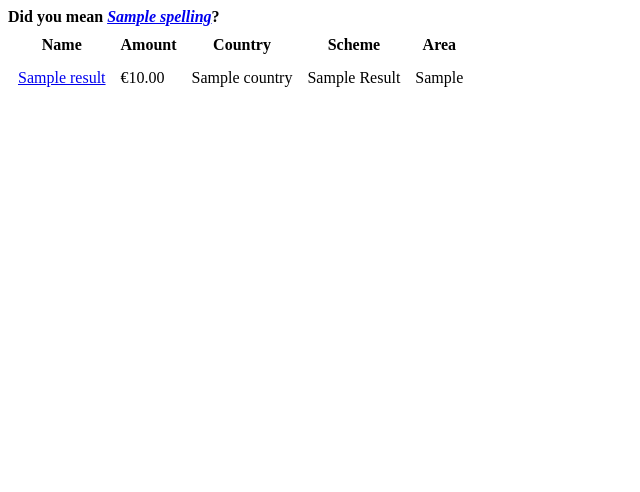
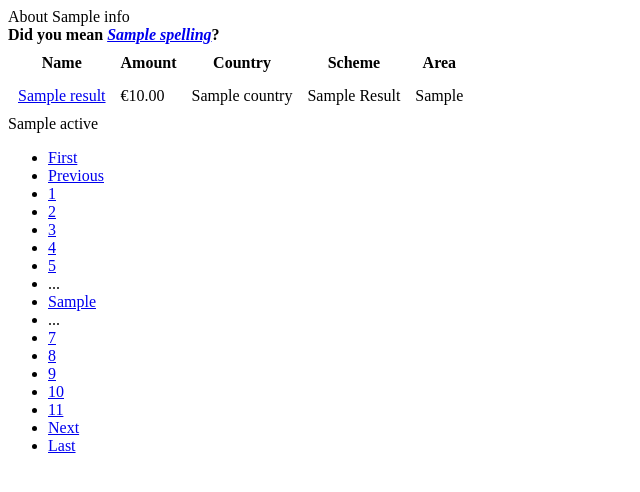
Before and after one commit to eutransparency/Farm-Subsidy, a Django app: template web/data/templates/results.html in a window 1280 px wide. Shown: the top 492 px of the page, without its empty margins (0-640 px from the left). Run offline with Django 3.2, Linux system fonts and the light colour scheme; the template is opened without the code that fills it: most values are stand-ins (such as "Sample title", 1, 10 or a date in 2020); parts of the project's set-up code (start-up, migrations or seed data) failed here and were passed over.

Commit message:
* Added pager for results page :)

```diff
--- /dev/null
+++ b/web/data/templates/blocks/pager.html
@@ -0,0 +1,35 @@
+{{ active }}
+<ul class="pager">
+
+  {% if first_page %}
+      <li><a href="{{ first_page.url }}">First</a></li>
+  {% endif %}
+
+  {% if previous_page %}
+      <li><a href="{{ previous_page.url }}">Previous</a></li>
+  {% endif %}
+
+  {% for page in pages_left %}
+      <li><a href="{{ page.0.url }}" {% if page.0.active %}class="active"{% endif %}>{{ page.1 }}</a></li>
+    {% endfor %}
+
+  {% if pages_centre %}
+    <li>...</li>
+    {% for page in pages_centre %}
+        <li><a href="{{ page.0.url }}" {% if page.0.active %}class="active"{% endif %}>{{ page.1 }}</a></li>
+      {% endfor %}
+  {% endif %}
+  <li>...</li>
+  {% for page in pages_right %}
+      <li><a href="{{ page.0.url }}" {% if page.0.active %}class="active"{% endif %}>{{ page.1 }}</a></li>
+    {% endfor %}
+
+  {% if next_page %}
+      <li><a href="{{ next_page.url }}">Next</a></li>
+  {% endif %}
+
+  {% if last_page %}
+      <li><a href="{{ last_page.url }}">Last</a></li>
+  {% endif %}
+
+</ul>
--- a/web/data/templates/results.html
+++ b/web/data/templates/results.html
@@ -3,6 +3,8 @@
 {% load currency %}
 
 {% block content %}
+
+<div id="results_info">About {{ results.info }}</div>
 
 {% if results.spelling %}
  <b>Did you mean <i><a href="{% url data.views.search %}/?q={{results.spelling}}">{{results.spelling}}</a></i>?</b>
@@ -32,6 +34,11 @@
   </tr>
 {% endfor %}
 </table>
+
+{% load pager %}
+{% pager results %}
+
+
 {% else %}
 {{ results }}
 Sorry, no results found.
--- a/web/data/templates/search.html
+++ b/web/data/templates/search.html
@@ -2,7 +2,7 @@
 
 {% block content %}
 <form action="{% url data.views.search %}" method="get" accept-charset="utf-8">
-
+{{ e }}
 <table>
 {{form.as_table}}
 <tr>
--- /dev/null
+++ b/web/data/templatetags/pager.py
@@ -0,0 +1,71 @@
+from django.template import Library, Node
+import urllib
+import math
+
+register = Library()
+
+def format_url(results,page=0):
+  get = dict(results['GET'])
+  if page > 0:
+    get['page'] = page
+  elif 'page' in get:
+    del get['page']
+  url = urllib.urlencode(get, True)
+
+  active = False
+  if results['pager']['page'] == page:
+    active = True
+
+  return {'url' : "?%s" % url, 'active' : active}
+
+def pager(results):
+
+  total_pages = int(math.ceil(results['pager']['results'] / results['pager']['len']))
+  current_page = results['pager']['page']
+
+  if current_page != total_pages:
+    next_page = format_url(results,current_page+1)
+
+  if current_page != 0:
+    previous_page = format_url(results,current_page-1)
+
+  i=0
+  pages_left = []
+  while i<5 and i<total_pages:
+    pages_left.append((format_url(results,i),i+1))
+    i += 1
+
+  i=total_pages
+  pages_right = []
+  while i>5 and i>len(pages_left) and i>total_pages-5:
+    pages_right.append((format_url(results,i),i+1))
+    i -= 1
+  pages_right.reverse()
+
+  if current_page >= 3:
+    if current_page <= 5:
+      i = 5
+      pages_to = current_page+8
+    elif current_page-3 <= 5:
+      i=5
+      pages_to=11
+    elif current_page+4 >= total_pages-4:
+      i=current_page-10
+      pages_to=total_pages-4
+    else:
+      i=current_page-2
+      pages_to = current_page+5
+    pages_centre = []
+    while i<pages_to:
+      pages_centre.append((format_url(results,i),i+1))
+      i += 1
+
+    if total_pages > 1:
+      last_page = format_url(results,total_pages)
+      first_page = format_url(results,0)
+
+
+
+  return locals()
+
+register.inclusion_tag('blocks/pager.html')(pager)
--- a/web/feeds/templatetags/inthenews.py
+++ b/web/feeds/templatetags/inthenews.py
@@ -8,7 +8,7 @@ from tagging.models import TaggedItem
 
 register = Library()
 
-def latestnews(country=None, num=5, category='News'):
+def latestnews(country=None, num=5, category='News', oneline=False):
   cat = FeedCategories.objects.filter(name=category)
   q = FeedItems.objects.all()
   feeds = Feeds.objects.filter(category__in=cat)
@@ -20,6 +20,6 @@ def latestnews(country=None, num=5, category='News'):
 
   q = q.order_by("-date")
 
-  return {'newsitems' : q[:num]}
+  return {'newsitems' : q[:num], 'oneline' : oneline}
 
 register.inclusion_tag('blocks/latest-news.html')(latestnews)
--- a/web/templates/home.html
+++ b/web/templates/home.html
@@ -7,6 +7,9 @@
 {% endblock %}
 
 {% block content %}
+{% load inthenews %}
+{% latestnews "" 1 "Blog" 1 %}
+
 <div class="section">
   <form action="/search" method="get" accept-charset="utf-8" id="search_form">
     <h2><label for="search" class="section_title">Search</label></h2>
```
Also changed, not shown: queries/queries.py (+7 -2 lines), web/data/templates/pagination.html (added, +34 -0 lines), web/data/views.py (+6 -1 lines), web/feeds/templates/blocks/latest-news.html (+7 -1 lines), web/media/css/layout.css (+39 -10 lines), web/media/css/screen.css (+16 -0 lines), web/templates/base.html (+7 -1 lines).
